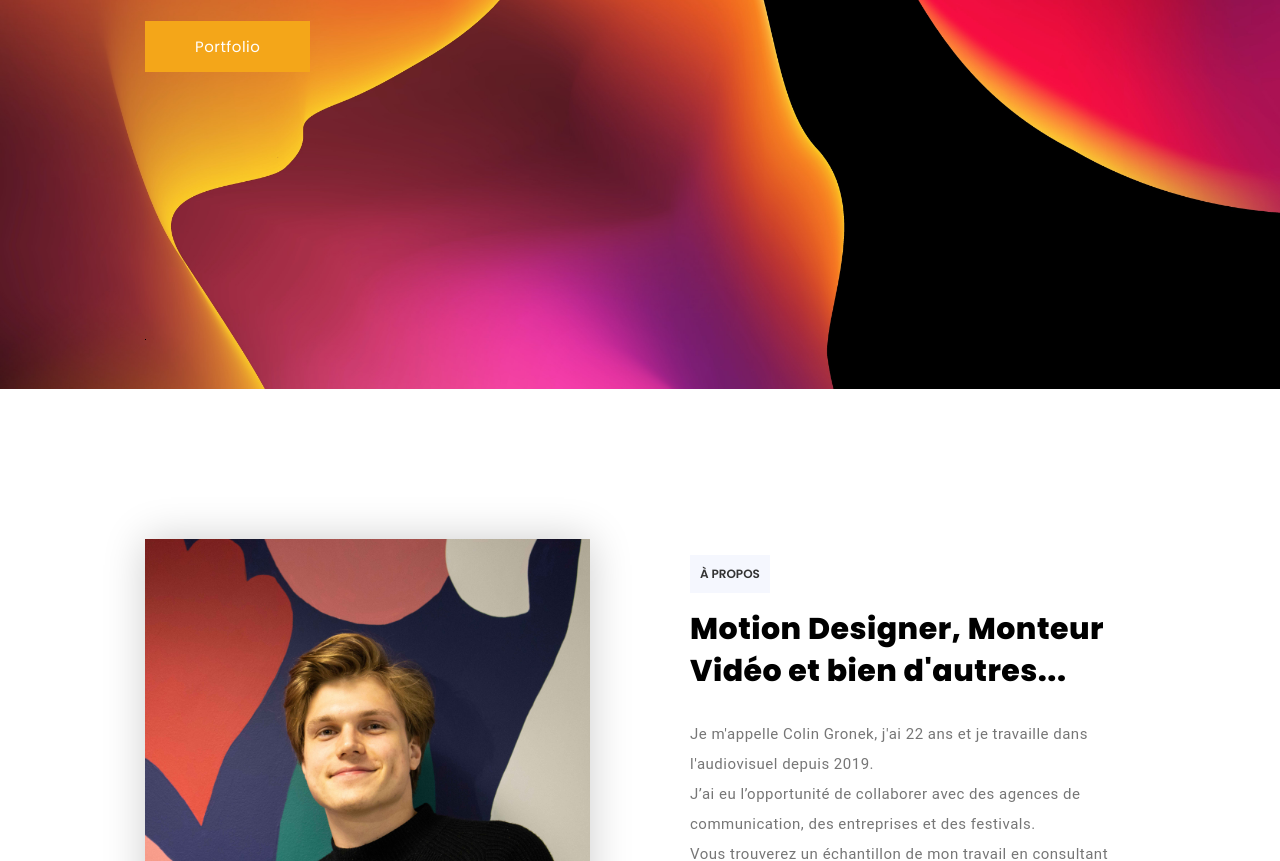
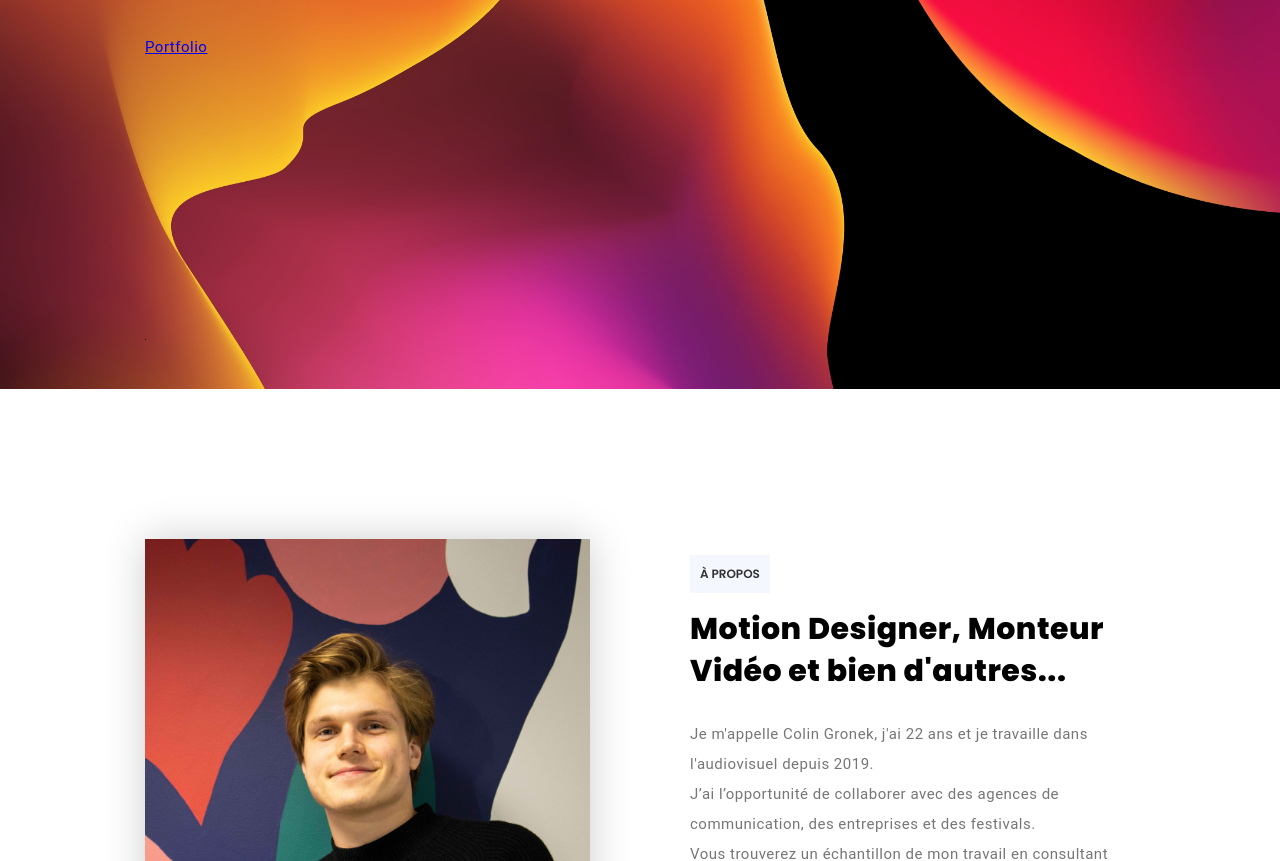
Before and after one commit to xHybris/xhybris.github.io, a plain HTML site: page index.html in a window 1280 px wide. Shown: the part 411-1272 px from the top of the page. Drawn offline with Linux system fonts and the light colour scheme; some packages are replaced by stand-ins of ours; no server answers.

Commit message:
Add files via upload

```diff
--- a/index.html
+++ b/index.html
@@ -111,7 +111,7 @@
 						<h3><span>Colin</span> Gronek</h3>
 					</div>
 					<div class="job_wrap"><span class="job"></span></div>
-					<div class="shane_tm_button2">
+					<div class="shane_tm_button">
 						<a class="anchor" href="#portfolio">Portfolio</a>
 					</div>
 				</div>
@@ -142,7 +142,7 @@
 							</div>
 							<div class="text wow fadeInUp" data-wow-duration="1.5s">
 								<p>Je m'appelle Colin Gronek, j'ai 22 ans et je travaille dans l'audiovisuel depuis 2019.</p>
-								<p>J’ai eu l’opportunité de collaborer avec des agences de communication, des entreprises et des festivals.</p>
+								<p>J’ai l’opportunité de collaborer avec des agences de communication, des entreprises et des festivals.</p>
 								<p>Vous trouverez un échantillon de mon travail en consultant mon portfolio ci-dessous !
 							</div>
 							<div class="shane_tm_button2 wow fadeInUp" data-wow-duration="1.5s">
```
